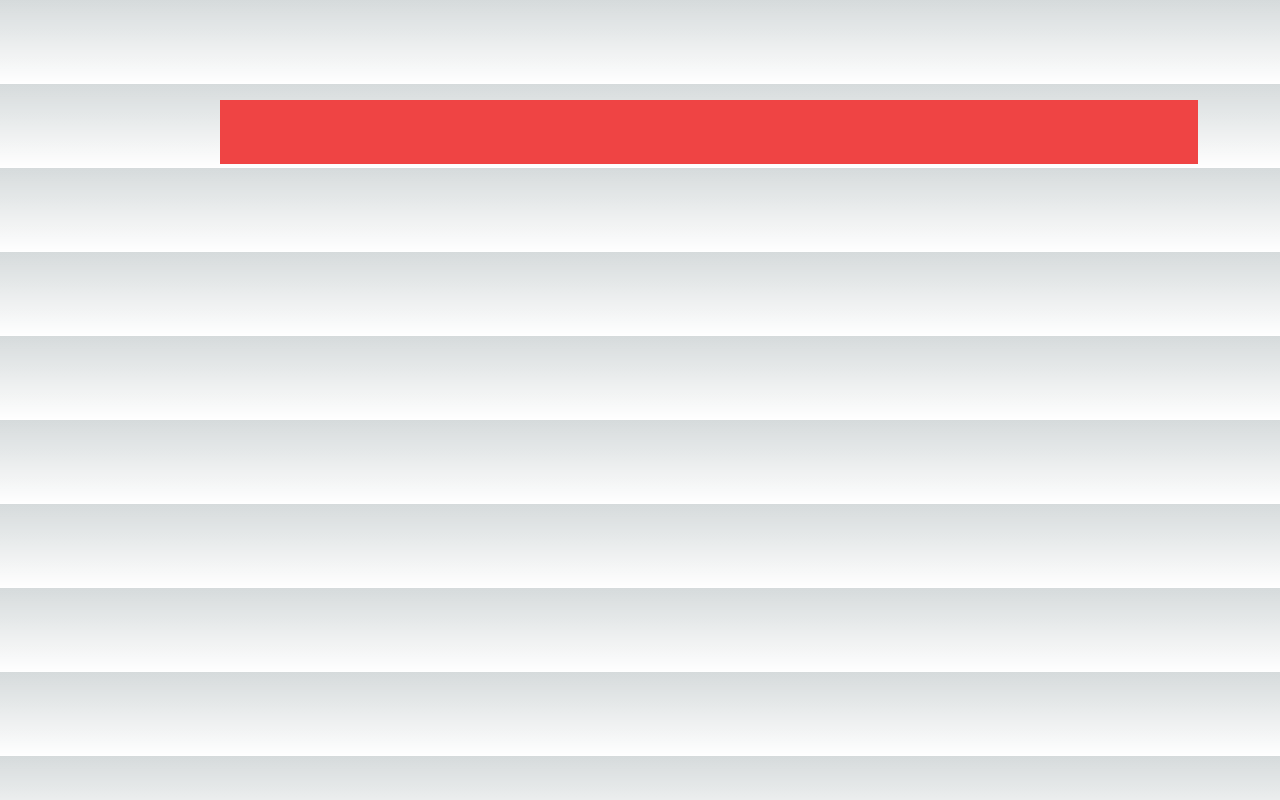
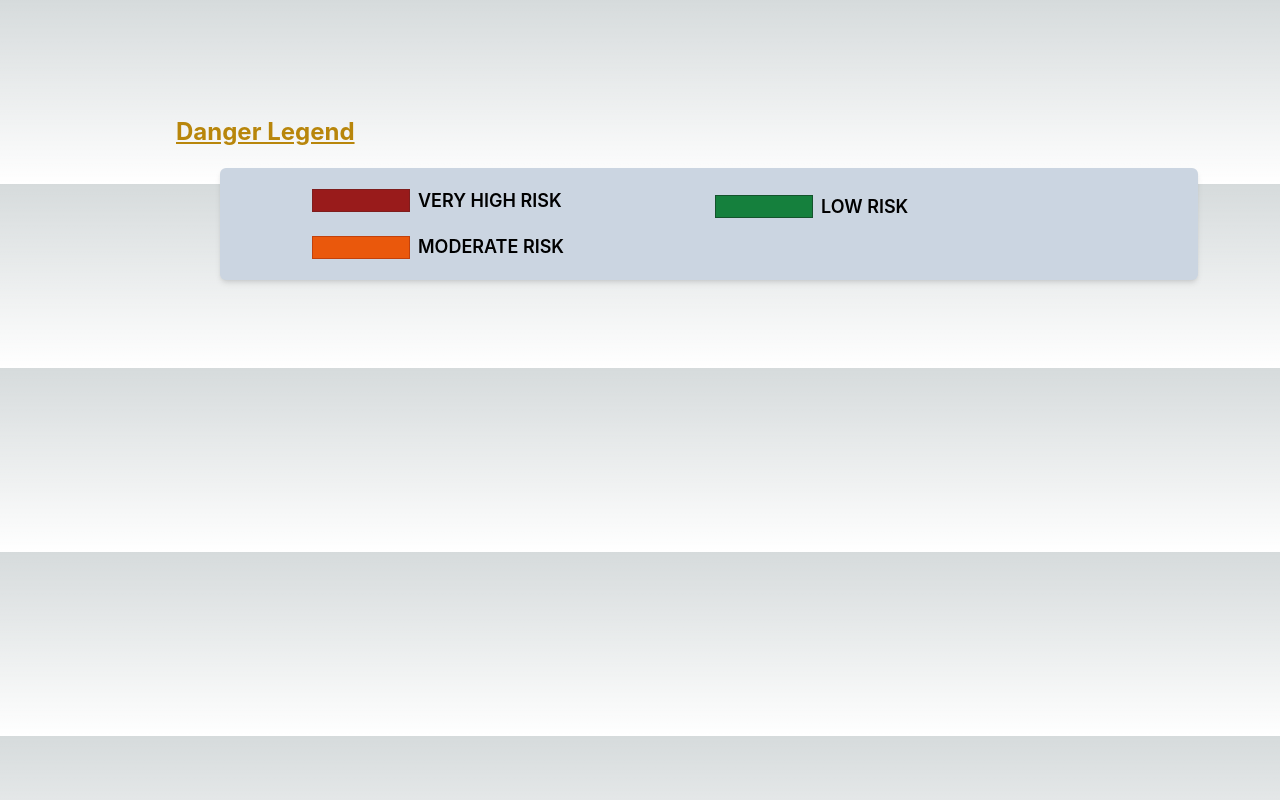
Before and after one commit to CodeKnight07/GeohazardMap, a Next.js app in the folder geomap-frontend/: page /components/appcomponent/maps/landslide in a window 1280 px wide. Built offline with nearby package versions, Linux system fonts and the light colour scheme.

Commit message:
enhance landslide.tsx

```diff
--- a/geomap-frontend/pages/components/appcomponent/maps/landslide.tsx
+++ b/geomap-frontend/pages/components/appcomponent/maps/landslide.tsx
@@ -2,12 +2,35 @@ import React from 'react';
 
 function Landslide() {
   return (
-    <div className='top-20 -z-50 flex flex-col justify-start items-center space-y-5 max-md:w-screen max-md:left-0 absolute h-auto md:w-10/12 md:relative md:h-auto left-40 lg:left-44'>
+    <div className='-z-50 flex flex-col justify-start items-center space-y-5 max-md:w-screen top-20 max-md:left-0 absolute h-auto md:w-10/12 md:relative md:h-auto left-40 lg:left-44 lg:top-24'>
       <div className='w-full bg-green-500 max-md:h-screen md:h-4/5'>
         {/* Content */}
       </div>
-      <div className='w-11/12 bg-red-500 max-md:h-28 md:h-16'>
+      <div className='w-full'>
+        <h1 className=' font-bold text-gold-dark underline max-md:text-lg max-md:text-center md:text-2xl text-left'>Danger Legend</h1>
+      </div>
+      <div className=' bg-slate-300 rounded-md shadow-md w-11/12 m-0 flex justify-center items-center max-md:h-40 flex-col space-y-3 md:h-28 md:flex-row md:space-x-3 '>
         {/* Content */}
+        <div className='  items-center flex md:w-2/5 md:flex-col md:h-5/6 max-md:w-11/12 h-1/3 flex-row '>
+          <div className=' flex items-center max-md:w-1/2 flex-row space-x-2 md:flex-row h-1/2 md:w-full'>
+              <div className='bg-red-800 border border-red-900 max-md:w-5 h-5 md:w-1/4 md:h-1/2 '></div>
+              <h3 className='text-black font-semibold max-md: text-sm md:text-lg uppercase'>Very High Risk</h3>
+          </div>
+          <div className=' flex items-center max-md:w-1/2 flex-row space-x-2 md:flex-row h-1/2 md:w-full'>
+              <div className='max-md:w-5 h-5 bg-orange-600 border border-orange-700 md:w-1/4 md:h-1/2'></div>
+              <h3 className='text-black font-semibold max-md: text-sm md:text-lg uppercase'>Moderate Risk</h3>
+          </div>
+        </div>
+        <div className='  items-center flex md:w-2/5 md:flex-col md:h-5/6 max-md:w-11/12 h-1/3 flex-row '>
+          <div className=' flex items-center  max-md:w-1/2 flex-row space-x-2 md:flex-row h-1/2 md:w-full'>
+              <div className='max-md:w-5 h-5 bg-green-700 border border-green-900 md:w-1/4 md:h-1/2 '></div>
+              <h3 className='text-black font-semibold max-md: text-sm md:text-lg uppercase'>Low Risk</h3>
+          </div>
+          <div className=' w-1/2 flex items-center max-md:flex-row space-x-2 md:flex-col h-1/2'>
+
+          </div>
+        </div>
+
       </div>
     </div>
   );
```
